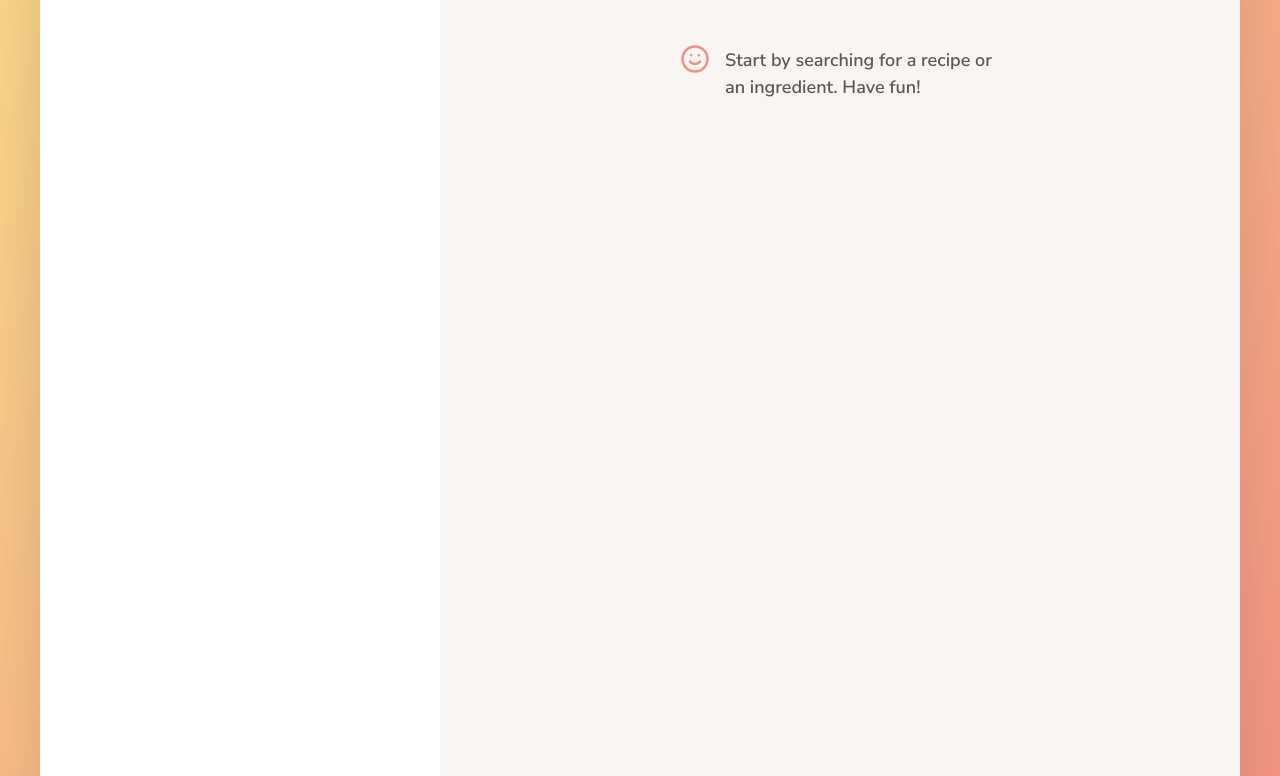
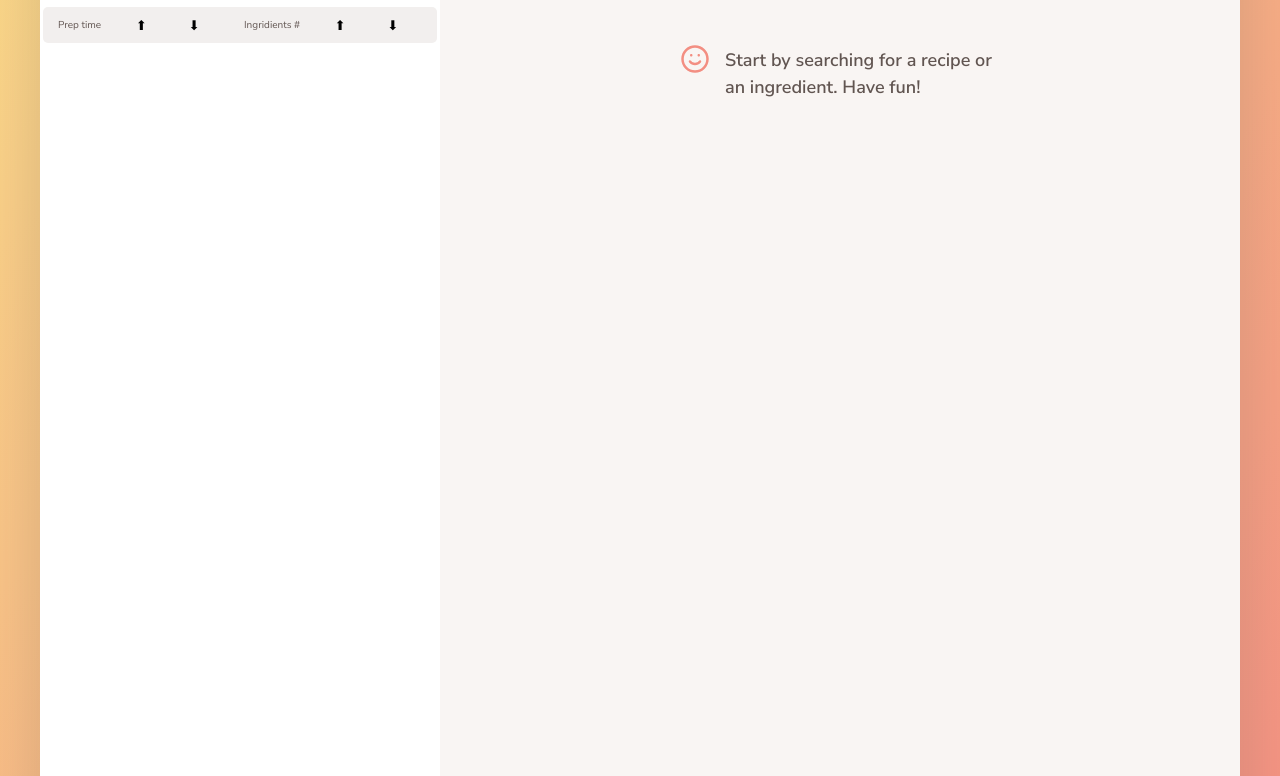
Before and after one commit to habahabahaba/Forkify-Challenge, a website built with Parcel: page index.html in a window 1280 px wide. Shown: the part 154-930 px from the top of the page. Built offline with nearby package versions, Linux system fonts and the light colour scheme.

Commit message:
Created sort panel, started handlers.

```diff
--- a/index.html
+++ b/index.html
@@ -85,6 +85,14 @@
       </header>
 
       <div class="search-results">
+        <div class="sort-panel">
+          <span class="sort-param">Prep time</span>
+          <button class="sort-btn time--asc">⬆</button>
+          <button class="sort-btn time--dsc">⬇</button>
+          <span class="sort-param">Ingridients #</span>
+          <button class="sort-btn time--asc">⬆</button>
+          <button class="sort-btn time--dsc">⬇</button>
+        </div>
         <ul class="results">
           <!--
           <li class="preview">
--- a/src/js/controller.js
+++ b/src/js/controller.js
@@ -54,6 +54,10 @@ const controlSearchResults = async function () {
   } catch (err) {
     console.log(err);
   }
+};
+
+const controlSortResults = function () {
+  console.log('sort panel');
 };
 
 const controlPagination = function (goToPage) {
@@ -125,6 +129,7 @@ const init = function () {
   recipeView.addHandlerUpdateServings(controlServings);
   recipeView.addHandlerAddBookmark(controlAddBookmark);
   searchView.addHandlerSearch(controlSearchResults);
+  searchView.addHandlerSort(controlSortResults);
   paginationView.addHandlerClick(controlPagination);
   addRecipeView.addHandlerUpload(controlAddRecipe);
 };
--- a/src/js/views/searchView.js
+++ b/src/js/views/searchView.js
@@ -1,5 +1,6 @@
 class SearchView {
   _parentEl = document.querySelector('.search');
+  _sortPanel = document.querySelector('.sort-panel');
 
   getQuery() {
     const query = this._parentEl.querySelector('.search__field').value;
@@ -17,6 +18,13 @@ class SearchView {
       handler();
     });
   }
+
+  addHandlerSort(handler) {
+    this._sortPanel.addEventListener('click', function (e) {
+      // e.preventDefault();
+      handler();
+    });
+  }
 }
 
 export default new SearchView();
--- a/src/sass/_searchResults.scss
+++ b/src/sass/_searchResults.scss
@@ -1,7 +1,41 @@
 .search-results {
-  padding: 3rem 0;
+  padding: 1rem 0 3rem 0;
   display: flex;
   flex-direction: column;
+}
+.sort-panel {
+  display: grid;
+  gap: 1px;
+  grid-auto-flow: column;
+  padding: 1rem 0.5rem 1rem 0.5rem;
+  font-size: 13;
+  background-color: $color-grey-light-2;
+  border-radius: 5px;
+  margin: 0 3px 0 3px;
+}
+
+.sort-param {
+  // width: min-content;
+  width: max-content;
+  padding: 0 0 0 10px;
+  white-space: nowrap;
+}
+
+.sort-btn {
+  font-size: 8;
+  width: min-content;
+  border: none;
+  background: none;
+  padding: 0 7px 0 7px;
+}
+
+.sort-btn:hover {
+  background-color: $color-grad-1;
+  border-radius: 50%;
+}
+
+.sort-btn:active {
+  background-color: $color-grey-light-3;
 }
 
 .results {
```
